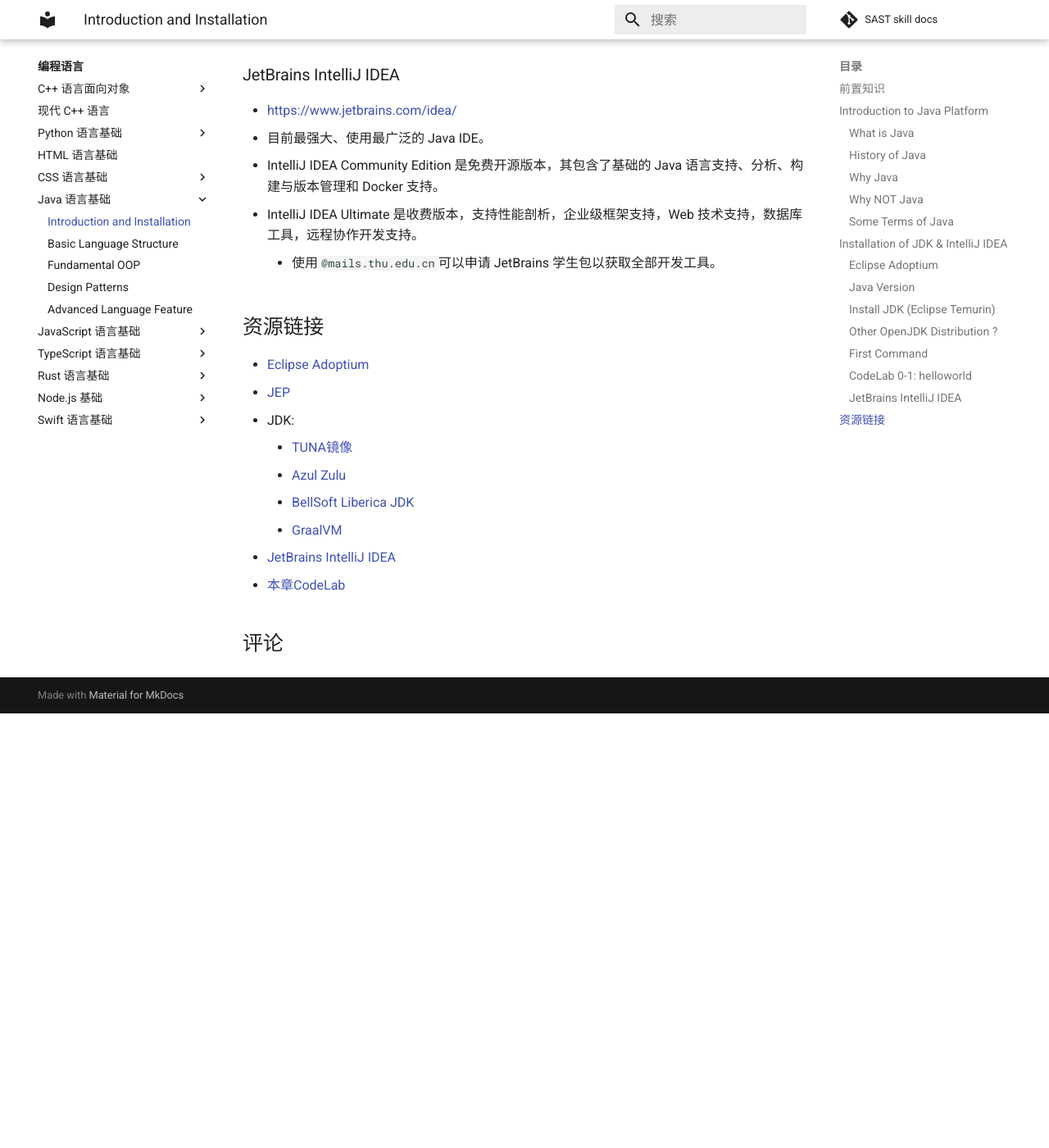
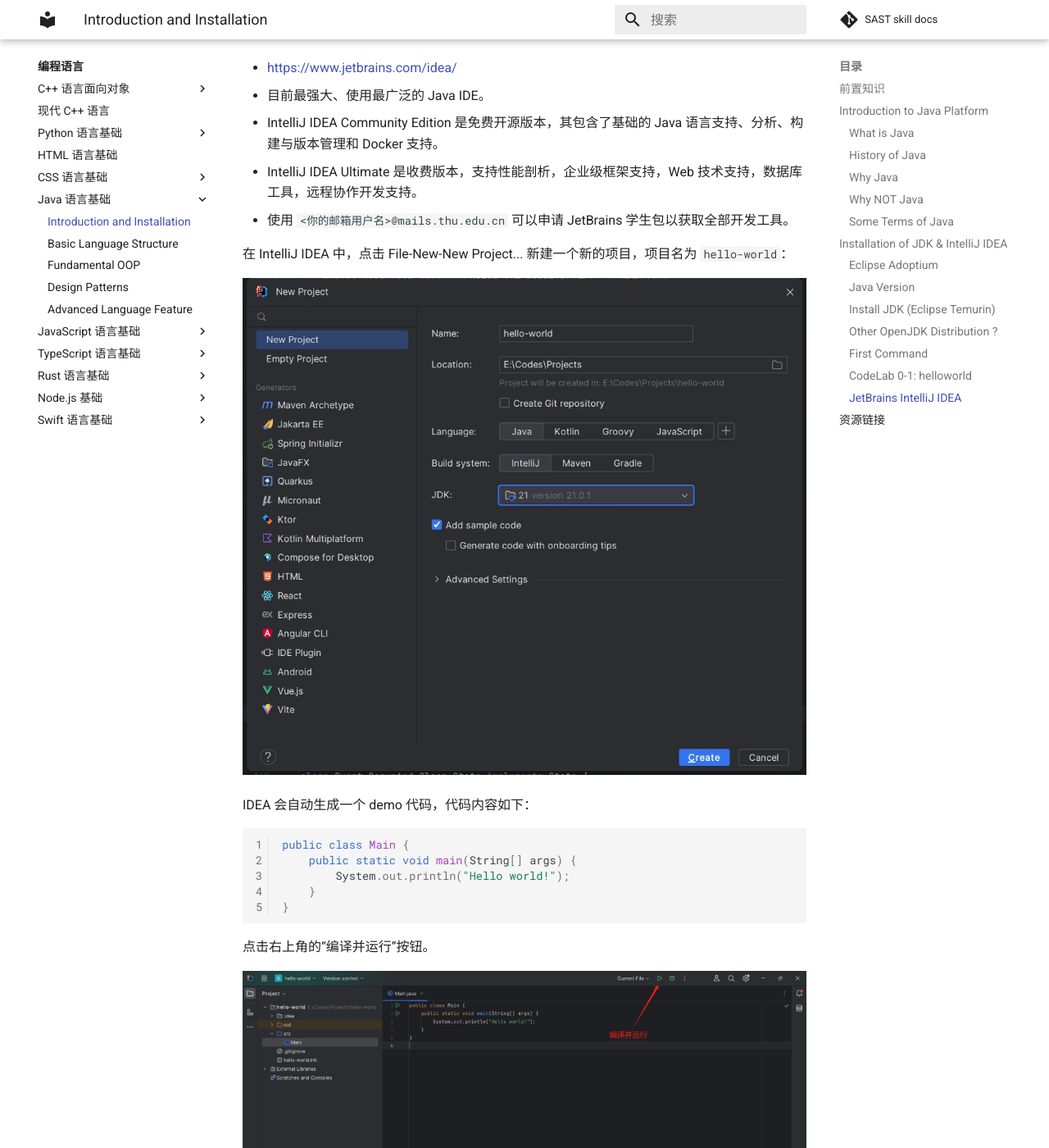
Before and after one commit to SAST-skill-docers/sast-skill-docs, an MkDocs documentation site: the page built from docs/languages/java/introduction-and-installation.md, in a window 1280 px wide and 1400 px high, scrolled down 4108 px. Shown: the whole window at 82% size. Built offline with MkDocs 1.6.1 and Material for MkDocs 9.7.7, drawn with Linux system fonts in a browser that asks for light colours; formulas are drawn with MathJax 3; comment, search, counter and statistics services are not loaded; before the commit the page ends 4978 px from its top, so only the background shows below that; some of the changed text lies outside the part shown.

Commit message:
feat: update index and installation

````diff
--- a/docs/languages/java/introduction-and-installation.md
+++ b/docs/languages/java/introduction-and-installation.md
@@ -2,7 +2,7 @@
 
 ## 前置知识
 
-+ 无。
+- 无。
 
 ##  Introduction to Java Platform
 
@@ -14,8 +14,6 @@
 - Java 是一门*类 C 语言*。
 - 从 1995 年开始，历史悠久的 Java 平台积累了兼具广度和可靠性的生态系统和开发者社区。
 - Java 至今仍然是最流行、最知名、使用最广的编程语言之一。
-
-
 
 ### History of Java
 
@@ -29,8 +27,6 @@
 - 2018, Java 10 started to adopt Time-Based Release Versioning
 - Today, Java 17 is current LTS, Java 18 GA, Java 19 RDP 2
 
-
-
 ### Why Java
 
 - Easy!
@@ -38,8 +34,6 @@
 - Rich and Reliable Ecosystem
 - Forward evolution with backwards compatibility
 - Performance
-
-
 
 ### Why NOT  Java
 - Performance ?
@@ -50,10 +44,7 @@
   - Kotlin 获得了 Google 的青睐和 Android 平台的优先支持。
   - Scala 极为灵活的语法和强大的表达能力长期以来收到科学计算领域和分布式数据处理领域的欢迎。
 
-
-
 ### Some Terms of Java
-
 
 - JDK, Java Develop Kit, Java 开发工具包
 - JRE, Java Runtime Environment, Java 运行时环境
@@ -61,9 +52,6 @@
 - OpenJDK, 开源 Java 平台实现的合作组织
 - LTS，Long Term Support, 长期支持版本
 - IDE, Integrated Development Environment, 集成开发环境
-
-
-
 
 ## Installation of JDK & IntelliJ IDEA
 
@@ -75,15 +63,11 @@
 - Eclipse Adoptium 是 AdoptOpenJDK 的继任者 。
 - 它们提供的 OpenJDK 分发版称为 Eclipse Temurin 。
 
-
-
 ### Java Version
 
 - 作为最新的*长期支持版本 LTS*，**Java 17** 将成为本次课程的目标平台。Java 平台保证前向兼容，因此更新版本的 Java 支持本课程讲的绝大多数内容。
 - Java 的语法特性和版本绑定，大版本的后续更新大多都是 bug 修复和性能增强。但是 Java7-9 的发布时间分别是 2011-2014-2017，以多年为跨度的更新使 Java 语法特性的进化严重落后于时代。
 - 因此，从 *[[JEP 322](https://openjdk.org/jeps/322), Java10]*  开始，采用新的根据固定时间的新版本发布计划和命名方案。Java 将会*每六个月*固定发布新版本，用于快速滚动开发、预览、发布新语法特性和修改。
-
-
 
 ### Install JDK *(Eclipse Temurin)*
 
@@ -131,8 +115,6 @@
 OpenJDK 64-Bit Server VM Temurin-17.0.3+7 (build 17.0.3+7, mixed mode)
 ```
 
----
-
 ### *CodeLab 0-1*: helloworld
 
 **第$i$章的 CodeLab 代码位于 `codelab/chapter<i>/src`。**
@@ -168,24 +150,42 @@
 
 ```
 
----
-
 ### JetBrains IntelliJ IDEA
 
 - [https://www.jetbrains.com/idea/](https://www.jetbrains.com/idea/)
 - 目前最强大、使用最广泛的 Java IDE。
 - IntelliJ IDEA Community Edition 是免费开源版本，其包含了基础的 Java 语言支持、分析、构建与版本管理和 Docker 支持。
 - IntelliJ IDEA Ultimate 是收费版本，支持性能剖析，企业级框架支持，Web 技术支持，数据库工具，远程协作开发支持。
-    - 使用`@mails.thu.edu.cn`可以申请 JetBrains 学生包以获取全部开发工具。
+  - 使用 `<你的邮箱用户名>@mails.thu.edu.cn` 可以申请 JetBrains 学生包以获取全部开发工具。
+
+在 IntelliJ IDEA 中，点击 File-New-New Project... 新建一个新的项目，项目名为 `hello-world`：
+
+![新建一个新的项目](../../static/languages/java/create-new-project.png)
+
+IDEA 会自动生成一个 demo 代码，代码内容如下：
+
+```java
+public class Main {
+    public static void main(String[] args) {
+        System.out.println("Hello world!");
+    }
+}
+```
+
+点击右上角的“编译并运行”按钮。
+
+![编译并运行后的输出界面](../../static/languages/java/compile-and-run.png)
+
+如果你的程序输出：`Hello world!`，那么，你已经能够成功编译并运行 Java 程序了！
 
 ## 资源链接
 
 - [Eclipse Adoptium](https://adoptium.net/)
 - [JEP](https://openjdk.org/jeps)
 - JDK:
-    - [TUNA镜像](https://mirrors.tuna.tsinghua.edu.cn/help/adoptium/)
-    - [Azul Zulu](https://www.azul.com/downloads/)
-    - [BellSoft Liberica JDK](https://bell-sw.com/pages/downloads/?)
-    - [GraalVM](https://www.graalvm.org/)
+  - [TUNA镜像](https://mirrors.tuna.tsinghua.edu.cn/help/adoptium/)
+  - [Azul Zulu](https://www.azul.com/downloads/)
+  - [BellSoft Liberica JDK](https://bell-sw.com/pages/downloads/?)
+  - [GraalVM](https://www.graalvm.org/)
 - [JetBrains IntelliJ IDEA](https://www.jetbrains.com/idea/)
 - [本章CodeLab](https://github.com/xsun2001/tour-of-java/tree/master/codelab/chapter0)
````
Also changed, not shown: docs/languages/java/index.md (+3 -3 lines), docs/static/languages/java/compile-and-run.png (added), docs/static/languages/java/create-new-project.png (added).
